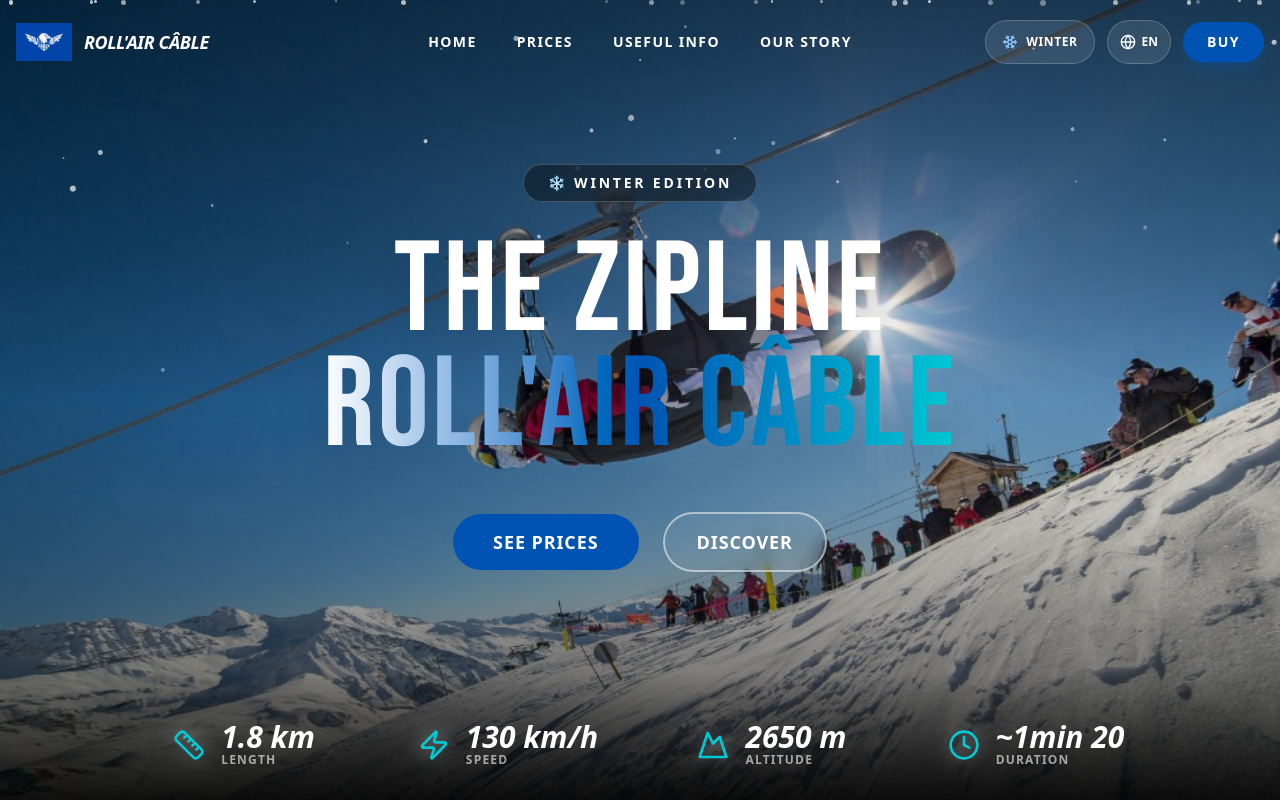
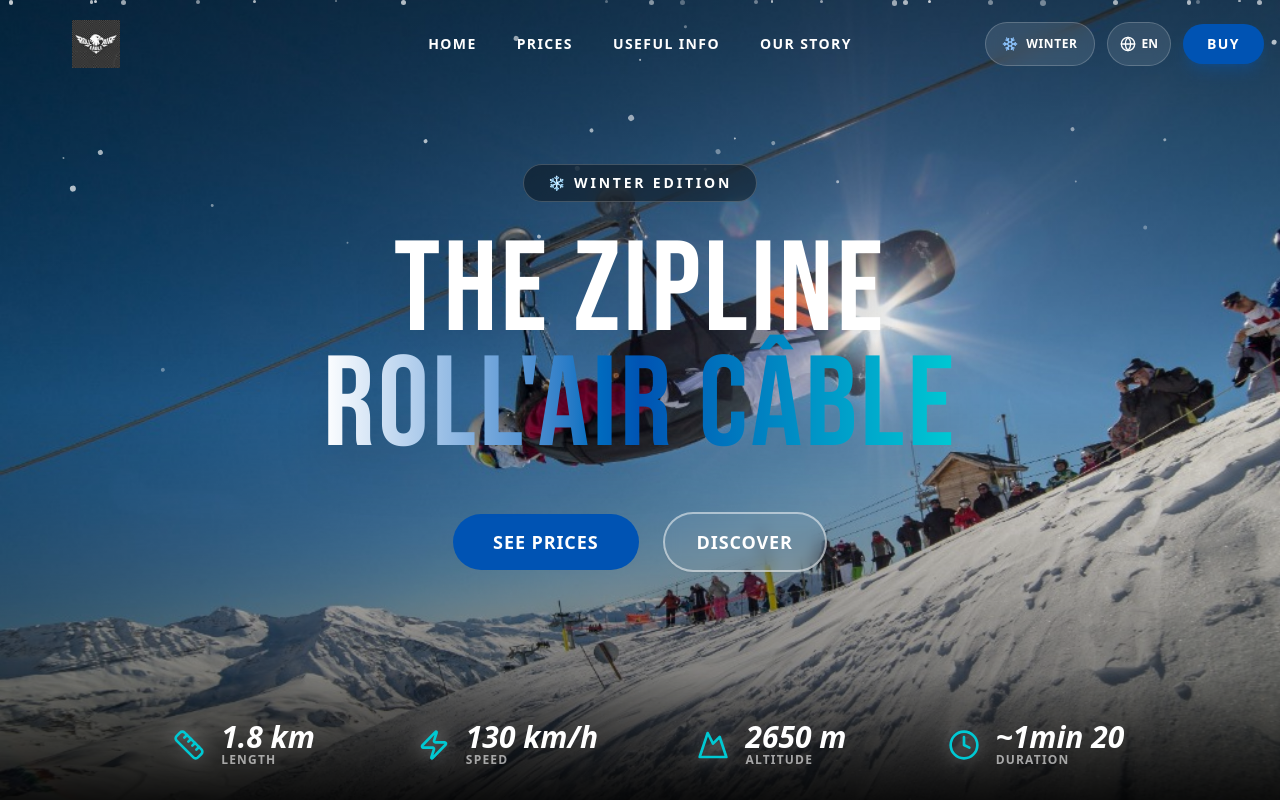
Before and after one commit to La-tyrolienne/tyrolienne-orcieres, a Next.js app: page /en in a window 1280 px wide. Shown: the top 800 px of the page. Built offline with nearby package versions, Linux system fonts and the light colour scheme.

Commit message:
Use new logo with integrated text and transparent background

```diff
--- a/src/components/Header.tsx
+++ b/src/components/Header.tsx
@@ -115,18 +115,15 @@
             <div className="container mx-auto px-4">
                 <nav className="flex items-center justify-between">
                     {/* Left: Logo */}
-                    <Link href="/" className="flex items-center gap-3 group">
-                        <div className="relative w-14 h-10">
+                    <Link href="/" className="flex items-center group">
+                        <div className="relative w-40 h-12">
                             <Image
-                                src="/logo-rollair.png"
+                                src="/logo-header.png"
                                 alt="Roll'Air Câble"
                                 fill
-                                className="object-contain mix-blend-lighten"
+                                className="object-contain"
                             />
                         </div>
-                        <span className="hidden sm:block text-white font-black uppercase italic tracking-tight text-lg">
-                            Roll'Air Câble
-                        </span>
                     </Link>
 
                     {/* Center: Navigation Links */}
```
Also changed, not shown: public/logo-header.png (added).
